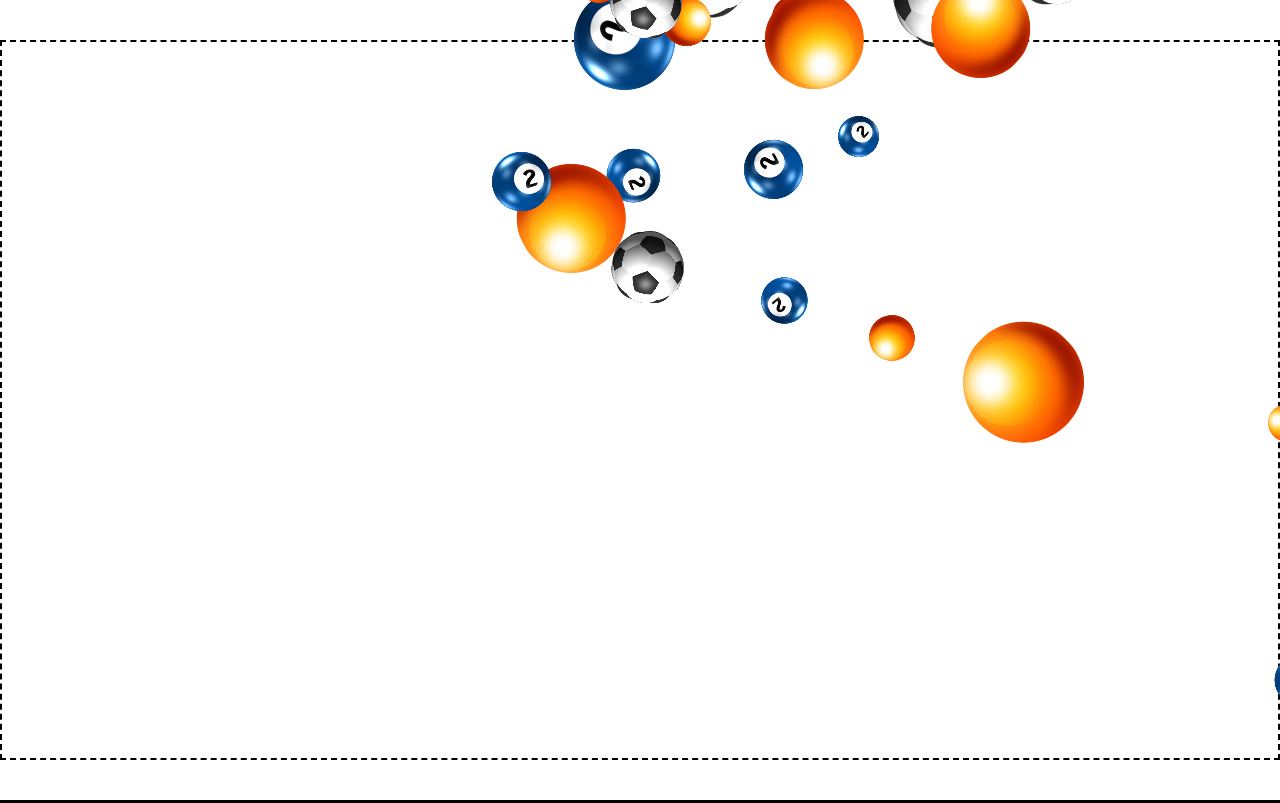
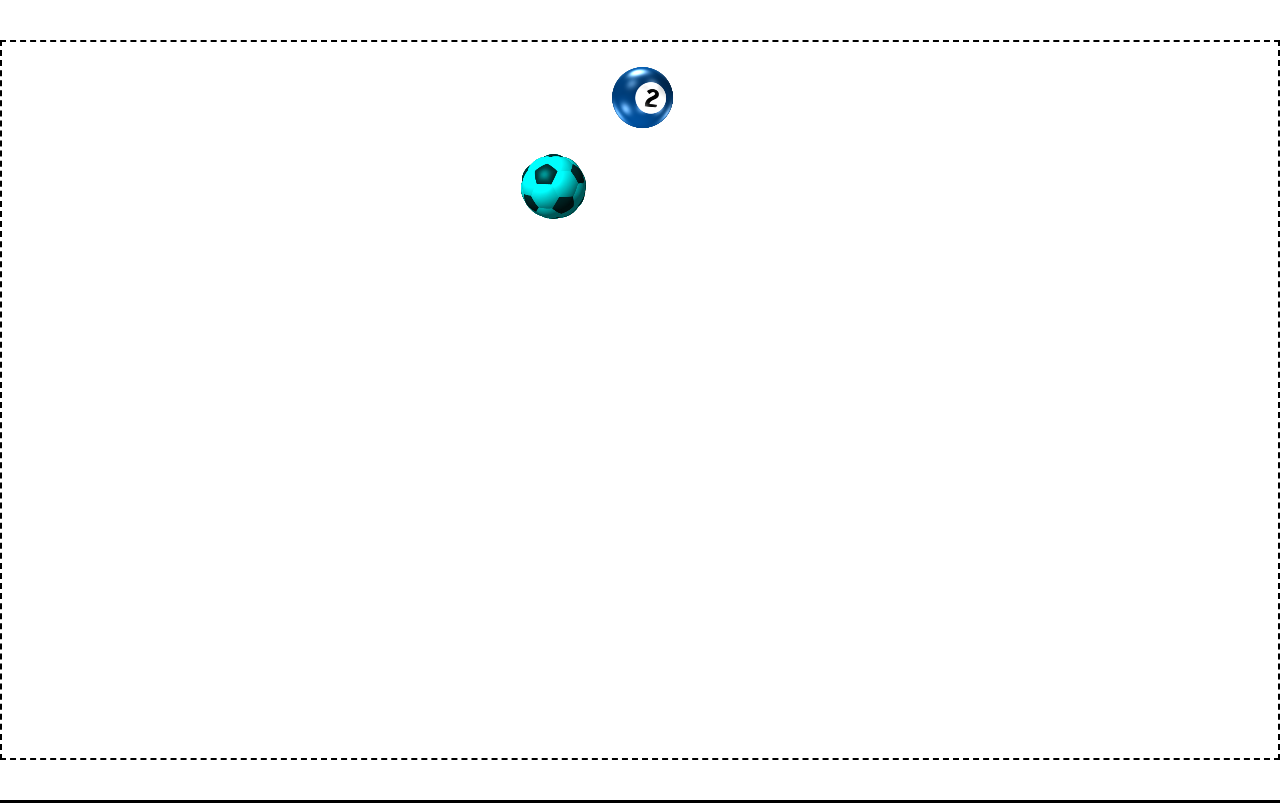
Before and after one commit to CooperBuckingham/HHgHolders.js, a plain HTML site: page index.html in a window 1280 px wide. Drawn offline with Linux system fonts and the light colour scheme.

Commit message:
tinting canvas v1

```diff
--- a/HHgColors.js
+++ b/HHgColors.js
@@ -1,23 +1,28 @@
 var HHgColorRGBA = function(props){
-	var  A, R,G,B, temp, that = this;
+	var temp, that = this;
 
+this.A;
+this.R;
+this.G;
+this.B;
 
 	this.setRGBA = function(props){
 		HHg.returnColorProps(props);
 
-			R = props.R || R || 255;
-			G = props.G || G || 255;
-			B = props.B || B || 255;
-			A = props.A || A || 1.0;
+			this.R = props.R || this.R || 255;
+			this.G = props.G || this.G || 255;
+			this.B = props.B || this.B || 255;
+			this.A = props.A || this.A || 1.0;
 	};
 
 
 		if(arguments.length > 1){
 
-			R = arguments[0];
-			G = arguments[1];
-			B = arguments[2];
-			arguments[3] ? A = arguments[3] : A = 1.0;
+			this.R = arguments[0];
+			this.G = arguments[1];
+			this.B = arguments[2];
+			arguments[3] ? this.A = arguments[3] : this.A = 1.0;
+
 
 		}else{
 
@@ -25,42 +30,14 @@ var HHgColorRGBA = function(props){
 
 		}
 
-
-
-	this.setR = function(v){
-		R = v;
-	};
-	this.setG = function(v){
-		G = v;
-	};
-	this.setB = function(v){
-		B = v;
-	};
-	this.setA = function(v){
-		A = v;
-	};
-
-	this.getR = function(){
-		return R;
-	};
-	this.getG = function(){
-		return G;
-	};
-	this.getB = function(){
-		return B;
-	};
-	this.getA = function(){
-		return A;
-	};
-
 	this.lighten = function(percent){
-		R*=percent; G*=percent; B*=percent;
+		this.R*=percent; this.G*=percent; this.B*=percent;
 	}
 	this.darken = function(percent){
 		if(percent < 0){
 			percent = 1 + percent;
 		}
-		R*=percent; G*=percent; B*=percent;
+		this.R*=percent; this.G*=percent; this.B*=percent;
 	}
 
 	this.blendColorIn = function(color, percent){
@@ -77,15 +54,15 @@ var HHgColorRGBA = function(props){
 	};
 
 	this.returnSimpleObject = function(){
-		return {R: R, G: G, B: B, A: A};
+		return {R: this.R, G: this.G, B: this.B, A: this.A};
 	};
 
 
 	this.returnCopy = function(){
-		return new HHgColor({R: R, G: G,B: B,A: A});
+		return new HHgColor({R: this.R, G: this.G,B: this.B,A: this.A});
 	};
 	this.returnString = function(){
-		return "rgba(" + R + ", " + B+ ", " + B + ", " + A +")";
+		return "rgba(" + this.R + "," + this.G + "," + this.B + "," + this.A +")";
 	};
 	this.pretty = function(){
 		return this.returnString();
@@ -93,24 +70,29 @@ var HHgColorRGBA = function(props){
 };
 
 var HHgColorHSLA = function(props){
-	var H, S, L, A, temp;
+	var temp;
+
+	this.H;
+	this.S;
+	this.L;
+	this.A;
 
 
 	this.setHSLA = function(props){
 			HHg.returnColorProps(props);
-			H = props.H || H || 360;
-			S = props.S || S || 100;
-			L = props.L || L || 100;
-			A = props.A || A || 1.0;
+			this.H = props.H || this.H || 360;
+			this.S = props.S || this.S || 100;
+			this.L = props.L || this.L || 100;
+			this.A = props.A || this.A || 1.0;
 
 	};
 
 		if(arguments.length > 1){
 
-			H = arguments[0];
-			S = arguments[1];
-			L = arguments[2];
-			arguments[3] ? A = arguments[3] : A = 1.0;
+			this.H = arguments[0];
+			this.S = arguments[1];
+			this.L = arguments[2];
+			arguments[3] ? this.A = arguments[3] : this.A = 1.0;
 
 		}else{
 
@@ -119,41 +101,14 @@ var HHgColorHSLA = function(props){
 		};
 
 
-
-	this.setH = function(v){
-		H = v;
-	};
-	this.setS = function(v){
-		S = v;
-	};
-	this.setL = function(v){
-		L = v;
-	};
-	this.setA = function(v){
-		A = v;
-	};
-
-	this.getH = function(){
-		return H;
-	};
-	this.getS = function(){
-		return S;
-	};
-	this.getL = function(){
-		return L;
-	};
-	this.getA = function(){
-		return A;
-	};
-
 	this.lighten = function(percent){
-		L*=percent;
+		this.L*=percent;
 	}
 	this.darken = function(percent){
 		if(percent < 0){
 			percent = 1 + percent;
 		}
-		L*=percent;
+		this.L*=percent;
 	}
 
 	this.blendColorIn = function(color, percent){
@@ -170,15 +125,15 @@ var HHgColorHSLA = function(props){
 	};
 
 	this.returnSimpleObject = function(){
-		return {H: H, S: S, L: L, A: A};
+		return {H: this.H, S: this.S, L: this.L, A: this.A};
 	};
 
 
 	this.returnCopy = function(){
-		return new HHgColor({H: H, S: S,L: L,A: A});
+		return new HHgColor({H: this.H, S: this.S,L: this.L,A: this.A});
 	};
 	this.returnString = function(){
-		return "hsla(" + H + ", " + (100 * S) + "%, " + (100 * L) + "%, " + A +")";
+		return "hsla(" + this.H + ", " + (100 * this.S) + "%, " + (100 * this.L) + "%, " + this.A +")";
 	};
 	this.pretty = function(){
 		return this.returnString();
@@ -327,13 +282,16 @@ var HHgColorHelper = function HHgColorHelper() {
 
 	};
 
+	this.getGrayscaleFromRGBA = function(color){
+		var av = (color.R + color.G + color.B)/3;
+		return {R:av,G:av,B:av,A:color.A};
+	}
+
 
 	return this;
 
 }();
 
-var startColorRGB = new HHgColorRGBA(85,128,64);
-console.log(startColorRGB.pretty());
 
 var HHgColorRGBAWhite = new HHgColorRGBA({R:255,G:255,B:255});
 var HHgColorRGBABlack = new HHgColorRGBA({R:0,G:0,B:0});
--- a/HHgHolder.js
+++ b/HHgHolder.js
@@ -425,6 +425,7 @@ this.getVisible = function(){
 		}
 
 		this.setTintToRGBA = function(color){
+			console.log("setting tint: " + color.pretty());
 			this.changes.tint = true;
 			if(_parent !== undefined){
 				that.doNotifySceneOfUpdates();
@@ -1121,8 +1122,8 @@ this.getVisible = function(){
 
 	}
 
-	this.doAddSprite = function(name){
-		HHgSprite.doAddSpriteToHolder(this,name);
+	this.doAddSprite = function(name, whitePixelTintRGB){
+		HHgSprite.doAddSpriteToHolder(this,name,whitePixelTintRGB);
 	}
 
 }
--- a/HHgMain.css
+++ b/HHgMain.css
@@ -169,3 +169,10 @@ html body #all{
   margin-top: .5em;
   margin-bottom: .5em;
 }
+.tintDiv{
+  background-blend-mode: lighten;
+  mix-blend-mode: lighten;
+  display:inline-block;
+  width: 100%;
+  height: 100%;
+}
--- a/HHgScene.js
+++ b/HHgScene.js
@@ -176,7 +176,7 @@ HHgSceneDoStart = function(){
 
 	function sceneTests(){
 
-		if(true){
+		if(false){
 
 			var theOne = HHgGetHolder({w:100,h:100});
 			theOne.doMoveToNewParent({parent: HHgGameHolder,position: new HHgVector2(-200,-200), isScreenPos: true});
@@ -224,24 +224,23 @@ HHgSceneDoStart = function(){
 			}
 		}
 
-		if(false){
+		if(true){
 
 			var theOne = HHgGetHolder({w:100,h:100});
 			theOne.doMoveToNewParent({parent: HHgGameHolder,position: new HHgVector2(-200,-200), isScreenPos: true});
-			//theOne.doAddSprite("pool");
+			theOne.doAddSprite("pool");
 			theOne.test = "pool";
 			theOne.setMouseable(true);
 			theOne.setIsDraggable(true);
-			theOne.setBackgroundRGBA(new HHgColorRGBA(255,0,0));
+			//theOne.setBackgroundRGBA(new HHgColorRGBA(255,0,0));
 
 
 			var theTwo = HHgGetHolder({w:100,h:100});
 			theTwo.doMoveToNewParent({parent: theOne,position: new HHgVector2(-200,-200), isScreenPos: false});
-			theTwo.doAddSprite("soccer");
+			theTwo.doAddSprite("soccer", new HHgColorRGBA(0,255,255,.5));
 			theTwo.test = "soccer";
 			theTwo.setMouseable(true);
 			theTwo.setIsDraggable(true);
-			theOne.setTintToRGBA(new HHgColorRGBA(255,255,0));
 
 			theOne.setPositionInScreenTo(new HHgVector2(0,450));
 			//theOne.doActionMoveInScreenBy({x:-75,y: -700,time: 30});
@@ -319,6 +318,18 @@ function doAddFunctionsToScene(scene){
 
 			div = holder.getDiv();
 			changes = holder.changes;
+
+			if(changes.backgroundColor === true){
+				div.style.backgroundColor = holder.getBackgroundRGBA().returnString();
+				//do something with tint holder.getTintRGBA().returnString(); //or add div, or modify per pixel
+
+			}
+			if(changes.tint === true){
+				tintCanvasByFill( holder.getCanvas(), holder.getTintRGBA().returnString() );
+
+
+			}
+
 			if(changes.scale === true){
 				div.style.width = "" + Math.round(holder.getWidthNet())  + "px";
 				div.style.height ="" + Math.round(holder.getHeightNet()) + "px";
@@ -335,16 +346,6 @@ function doAddFunctionsToScene(scene){
 
 				div.style.left ="" + ( holder.getPositionInScreenNet().getX() ) +"px";
 				div.style.bottom ="" + ( holder.getPositionInScreenNet().getY() ) + "px";
-
-			}
-
-			if(changes.backgroundColor === true){
-				div.style.backgroundColor = holder.getBackgroundRGBA().returnString();
-				//do something with tint holder.getTintRGBA().returnString(); //or add div, or modify per pixel
-
-			}
-			if(changes.tint === true){
-				holder.getTintRGBA().returnString(); //or add div, or modify per pixel
 
 			}
 
@@ -643,7 +644,7 @@ function doAddFunctionsToScene(scene){
 		holder.getDiv().appendChild(img);
 	}
 
-	scene.setCanvasImageForHolder = function(holder, fileName){
+	scene.setCanvasImageForHolder = function(holder, fileName, whitePixelTintColor){
 		var canvas = document.createElement('canvas');
 		canvas.classList.add("canvasAsSprite");
 		var ctx = canvas.getContext('2d');
@@ -651,6 +652,7 @@ function doAddFunctionsToScene(scene){
 		var div = holder.getDiv();
 		canvas.width  = 2 * holder.getWidthNet();
 		canvas.height = 2 * holder.getHeightNet();
+		var color = whitePixelTintColor;
 
 		if(true){
         	//canvas.style.border   = "2px solid white";
@@ -676,9 +678,64 @@ function doAddFunctionsToScene(scene){
 
 		img.onload = function() {
 			ctx.drawImage(img,0,0, canvas.width, canvas.height);
+			if(color){
+				tintCanvasByColorize(canvas, color);
+
+			}
+
 		};
 
 
+
+	}
+
+	var ctx, imgData;
+	function tintCanvasByFill(canvas, color){
+		ctx = canvas.getContext("2d");
+
+		ctx.fillStyle = color.returnString();
+		ctx.fillRect(0,0,canvas.width,canvas.height);
+		ctx.globalCompositeOperation = "destination-atop";
+
+	};
+
+	function tintCanvasByColorize(canvas, color){
+		ctx = canvas.getContext("2d");
+		imgData = ctx.getImageData(0,0,canvas.width, canvas.height);
+
+			for(var i = 0; i < imgData.data.length; i+=4){
+
+				if(imgData.data[i+4] === 0) continue;
+
+					imgData.data[i] = imgData.data[i] / 255 * color.R;
+					imgData.data[i+1] = imgData.data[i+1] / 255 * color.G;
+					imgData.data[i+2] = imgData.data[i+2] / 255 * color.B;
+					//imgData.data[i+3] === 255;
+			}
+
+		ctx.putImageData(imgData,0,0);
+	}
+
+	function tintCanvasByOverlay(canvas, color){
+
+			function overlay(a,b){
+				a /=255; b /= 255;
+				if(a < .5) return 255*2*a*b;
+
+				return 255*(1 - 2*(1-a)*(1-b));
+			}
+
+			console.log(color);
+
+			for(var i = 0; i < imgData.data.length; i+=4){
+
+				if(imgData.data[i+4] === 0) continue;
+
+					imgData.data[i] = overlay(imgData.data[i], color.R);
+					imgData.data[i+1] = overlay(imgData.data[i+1], color.G);
+					imgData.data[i+2] = overlay(imgData.data[i+2], color.B);
+					//imgData.data[i+3] === 255;
+			}
 	}
 
 	function placeRedSquare(canvas, x,y){
@@ -698,9 +755,7 @@ function doAddFunctionsToScene(scene){
 	function paintYellow(canvas, x, y){
 		var imgData = canvas.getContext("2d").getImageData(0,0,canvas.width, canvas.height);
 		for(var i = 0; i < imgData.data.length; i+=4){
-			if(i < imgData.data.length / 4){
 
-			}
 			imgData.data[i] = 255;
 			imgData.data[i+1] = 0;
 			imgData.data[i+2] = 0;
--- a/HHgSprite.js
+++ b/HHgSprite.js
@@ -1,22 +1,13 @@
 
 
 var HHgSprite = {
-	//toggle this to use pngs directly in divs instead of writing to canvas
-	useContext : true,
 
 	returnSprite : function(name){
 		return HHgImageManager.returnFileName(name);
 	},
-	doAddSpriteToHolder : function(holder, name){
+	doAddSpriteToHolder : function(holder, name, whitePixelTintRGB){
 
-		if(this.useContext === false){
-			HHgScene.setBackgroundImageForHolder(holder, this.returnSprite(name));
-
-		}else{
-			HHgScene.setCanvasImageForHolder(holder, this.returnSprite(name));
-		}
-
-
+			HHgScene.setCanvasImageForHolder(holder, this.returnSprite(name), whitePixelTintRGB);
 	}
 };
 
```
